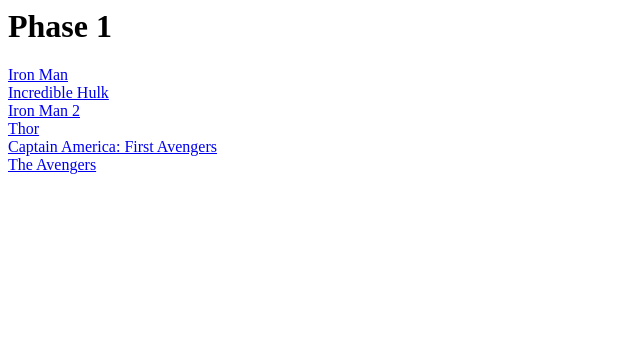
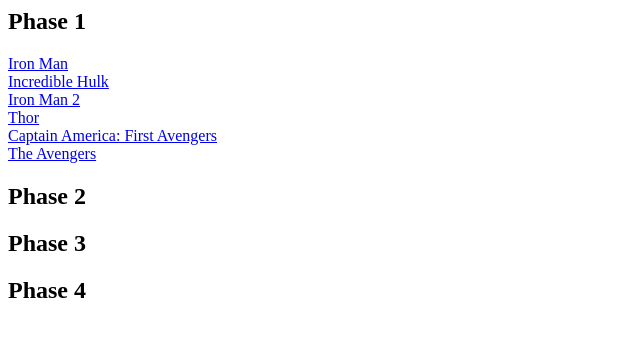
Before and after one commit to tristanhache/marvel-wiki, a Flask app: page / in a window 1280 px wide. Shown: the top 337 px of the page, without its empty margins (0-640 px from the left). Run offline with Flask 3, Linux system fonts and the light colour scheme; some libraries are stand-ins or nearby versions.

Commit message:
hteutheiuhgktgkudgbkd

```diff
--- a/templates/index.html
+++ b/templates/index.html
@@ -6,7 +6,7 @@
 </head>
 <body>
     <div class="phase-1">
-        <h1>Phase 1</h1>
+        <h2>Phase 1</h2>
         <div>
             <a href="/iron-man">Iron Man</a>
         </div>
@@ -28,17 +28,17 @@
     </div>
     <div>
         <div class="phase-2">
-
+            <h2>Phase 2</h2>
         </div>
     </div>
     <div>
         <div class="phase-3">
-
+            <h2>Phase 3</h2>
         </div>
     </div>
     <div>
         <div class="phase-4">
-
+            <h2>Phase 4</h2>
         </div>
     </div>
 
```
